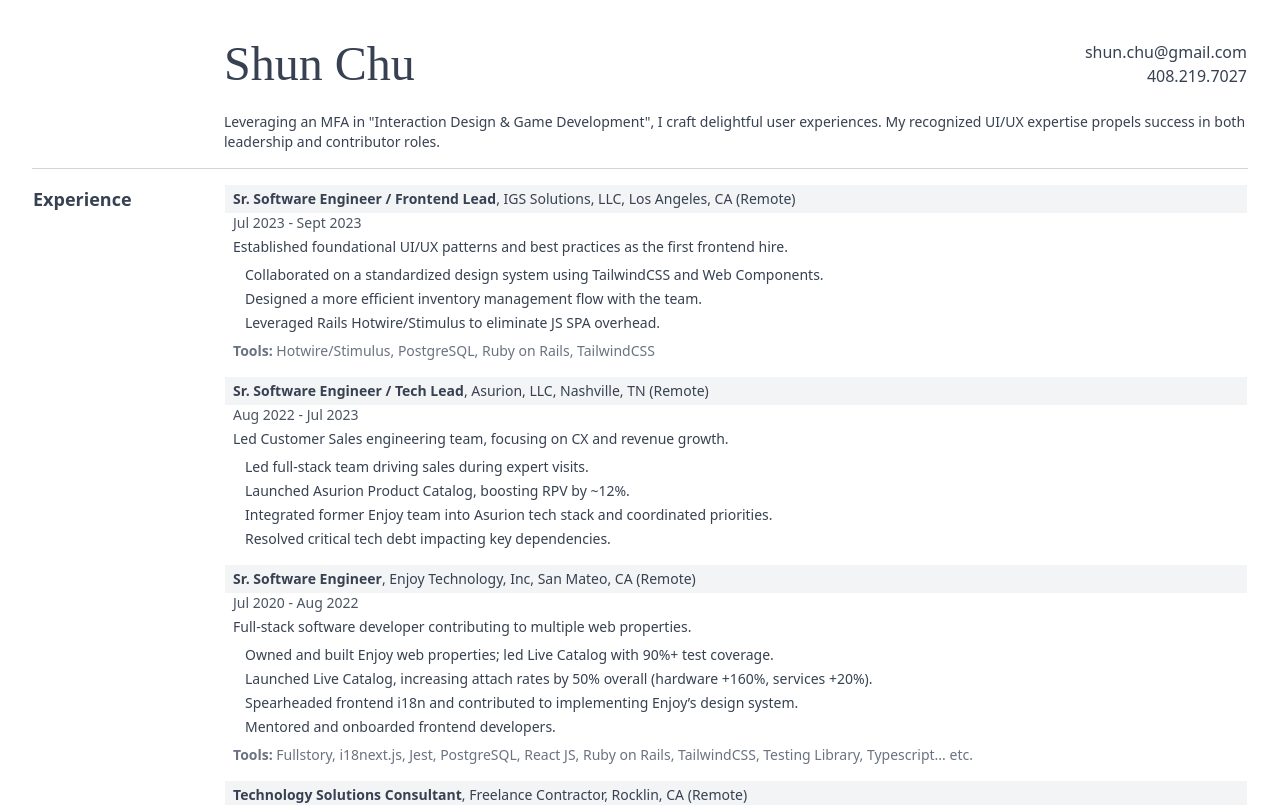
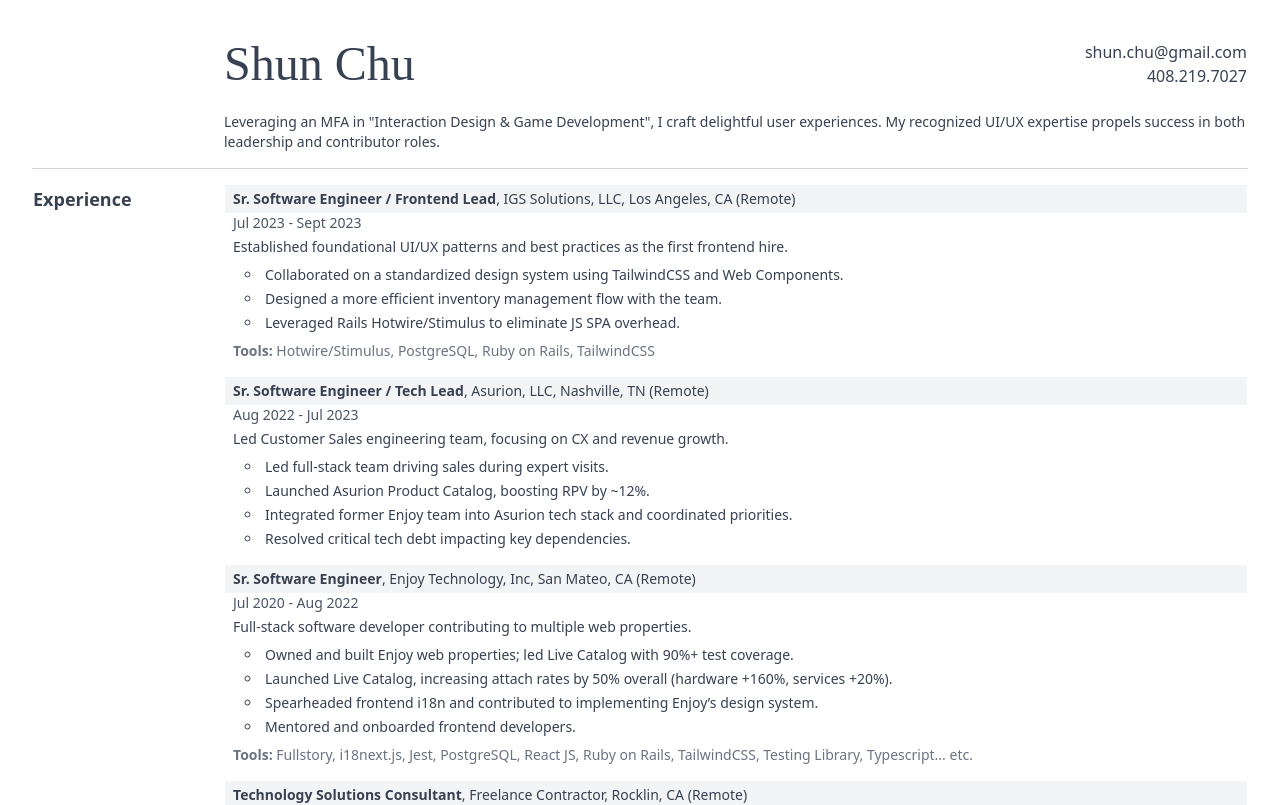
Before and after one commit to shunchu/vue-resume-template, a Vue app: page / in a window 1280 px wide. Shown: the top 805 px of the page. Built offline with nearby package versions, Linux system fonts and the light colour scheme.

Commit message:
fist missing list circle

```diff
--- a/src/components/MyExperience.vue
+++ b/src/components/MyExperience.vue
@@ -11,7 +11,7 @@
     </div>
     <div v-if="experience.desc.resp && experience.desc.resp.length > 0">
       <ul class="mb-2 text-sm p-0 m-0 px-2 pl-5 list-inside list-[circle]">
-        <li class="mb-1" v-for="(respItem, index) in experience.desc.resp" v-bind:key="index">{{ respItem }}</li>
+        <li class="list-circle-inside mb-1" v-for="(respItem, index) in experience.desc.resp" v-bind:key="index">{{ respItem }}</li>
       </ul>
     </div>
     <div class="text-sm text-gray-500 mb-2 px-2" v-if="experience.desc.tools">
```
